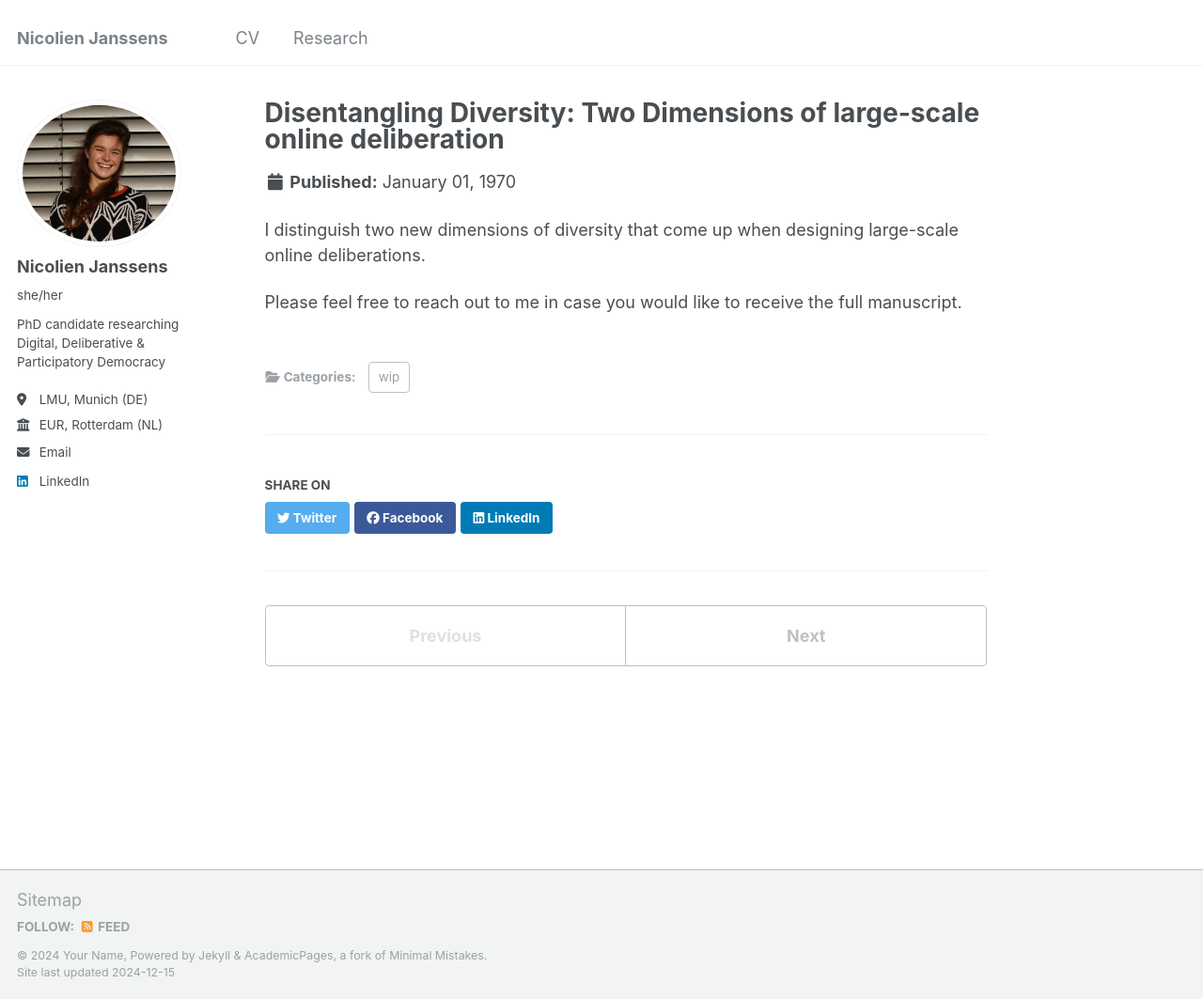
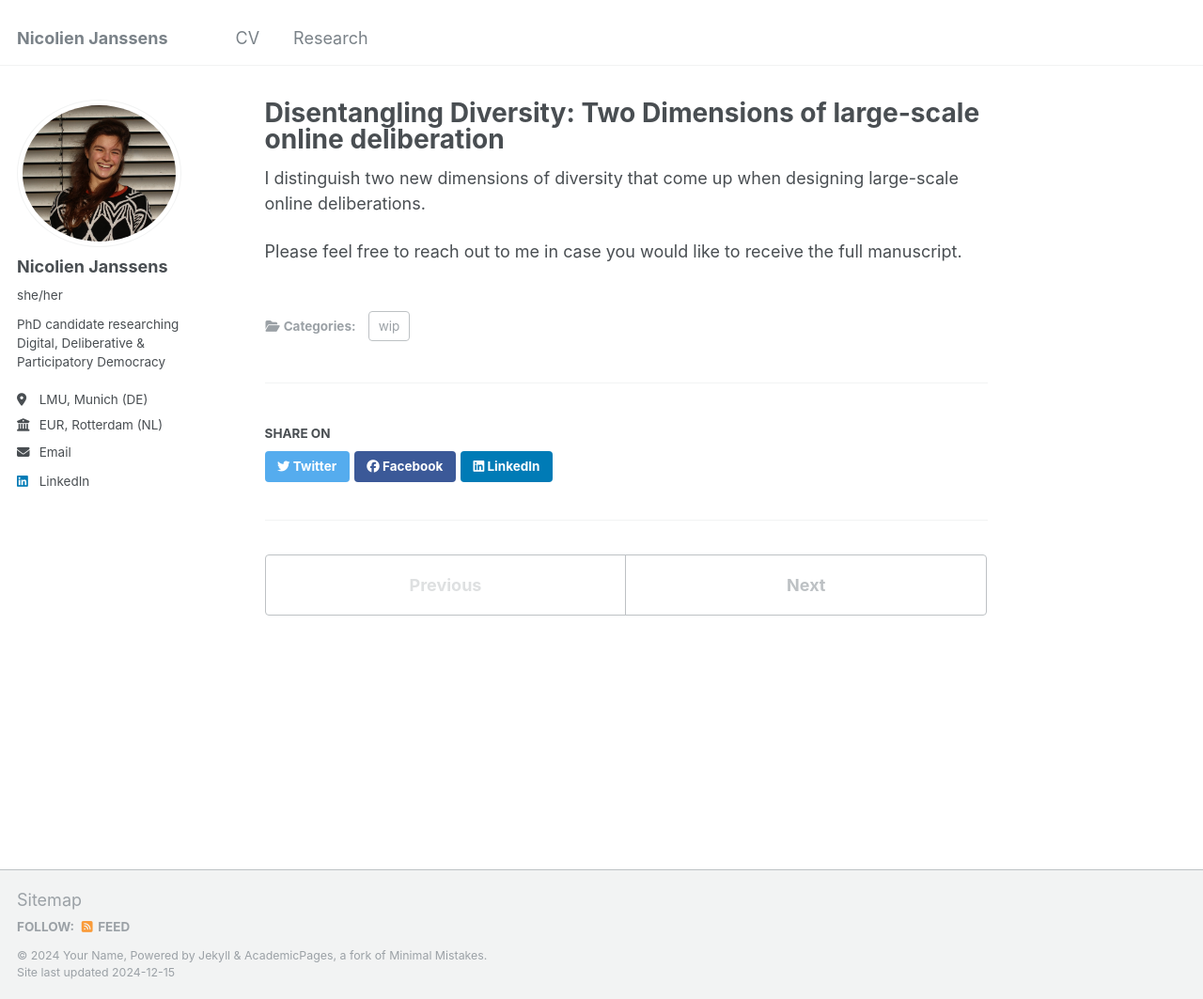
Before and after one commit to nicolienjanssens/nicolienjanssens, a Jekyll site: the page built from _publications/disentangling-diversity.md, in a window 1280 px wide and 1063 px high. Shown: the whole window at 94% size. Built offline with Jekyll 4.4.1, drawn with Linux system fonts in a browser that asks for light colours.

Commit message:
commented out published element

```diff
--- a/_includes/archive-single.html
+++ b/_includes/archive-single.html
@@ -43,7 +43,7 @@
         {% elsif post.collection == 'publications' %}
           <!-- <p>Published in <i>{{ post.venue }}</i>, {{ post.date | default: "1900-01-01" | date: "%Y" }} </p> -->
         {% elsif post.date %}
-         <p class="page__date"><strong><i class="fa fa-fw fa-calendar" aria-hidden="true"></i> {{ site.data.ui-text[site.locale].date_label | default: "Published:" }}</strong> <time datetime="{{ post.date | default: "1900-01-01" | date_to_xmlschema }}">{{ post.date | default: "1900-01-01" | date: "%B %d, %Y" }}</time></p>
+         <!-- <p class="page__date"><strong><i class="fa fa-fw fa-calendar" aria-hidden="true"></i> {{ site.data.ui-text[site.locale].date_label | default: "Published:" }}</strong> <time datetime="{{ post.date | default: "1900-01-01" | date_to_xmlschema }}">{{ post.date | default: "1900-01-01" | date: "%B %d, %Y" }}</time></p> -->
         {% endif %}
 
     {% if post.excerpt and site.read_more != 'enabled' %}
--- a/_layouts/single.html
+++ b/_layouts/single.html
@@ -31,7 +31,7 @@ layout: default
             <p class="page__meta"><i class="fa fa-clock-o" aria-hidden="true"></i> {% include read-time.html %}</p>
           {% endif %}
         {% if page.modified %}
-          <p class="page__date"><strong><i class="fa fa-fw fa-calendar" aria-hidden="true"></i> {{ site.data.ui-text[site.locale].date_label | default: "Published:" }}</strong> <time datetime="{{ page.modified | date: "%Y-%m-%d" }}">{{ page.modified | date: "%B %d, %Y" }}</time></p>
+          <!-- <p class="page__date"><strong><i class="fa fa-fw fa-calendar" aria-hidden="true"></i> {{ site.data.ui-text[site.locale].date_label | default: "Published:" }}</strong> <time datetime="{{ page.modified | date: "%Y-%m-%d" }}">{{ page.modified | date: "%B %d, %Y" }}</time></p> -->
         {% endif %}
 
         {% if page.collection == 'teaching' %}
@@ -39,7 +39,7 @@ layout: default
         {% elsif page.venue and page.date %}
           <!-- <p>Published in <i>{{ page.venue }}</i>, {{ page.date | default: "1900-01-01" | date: "%Y" }} </p> -->
         {% elsif page.date %}
-          <p class="page__date"><strong><i class="fa fa-fw fa-calendar" aria-hidden="true"></i> {{ site.data.ui-text[site.locale].date_label | default: "Published:" }}</strong> <time datetime="{{ page.date | date_to_xmlschema }}">{{ page.date | default: "1900-01-01" | date: "%B %d, %Y" }}</time></p>
+          <!-- <p class="page__date"><strong><i class="fa fa-fw fa-calendar" aria-hidden="true"></i> {{ site.data.ui-text[site.locale].date_label | default: "Published:" }}</strong> <time datetime="{{ page.date | date_to_xmlschema }}">{{ page.date | default: "1900-01-01" | date: "%B %d, %Y" }}</time></p> -->
         {% endif %}
         </header>
       {% endunless %}
```
